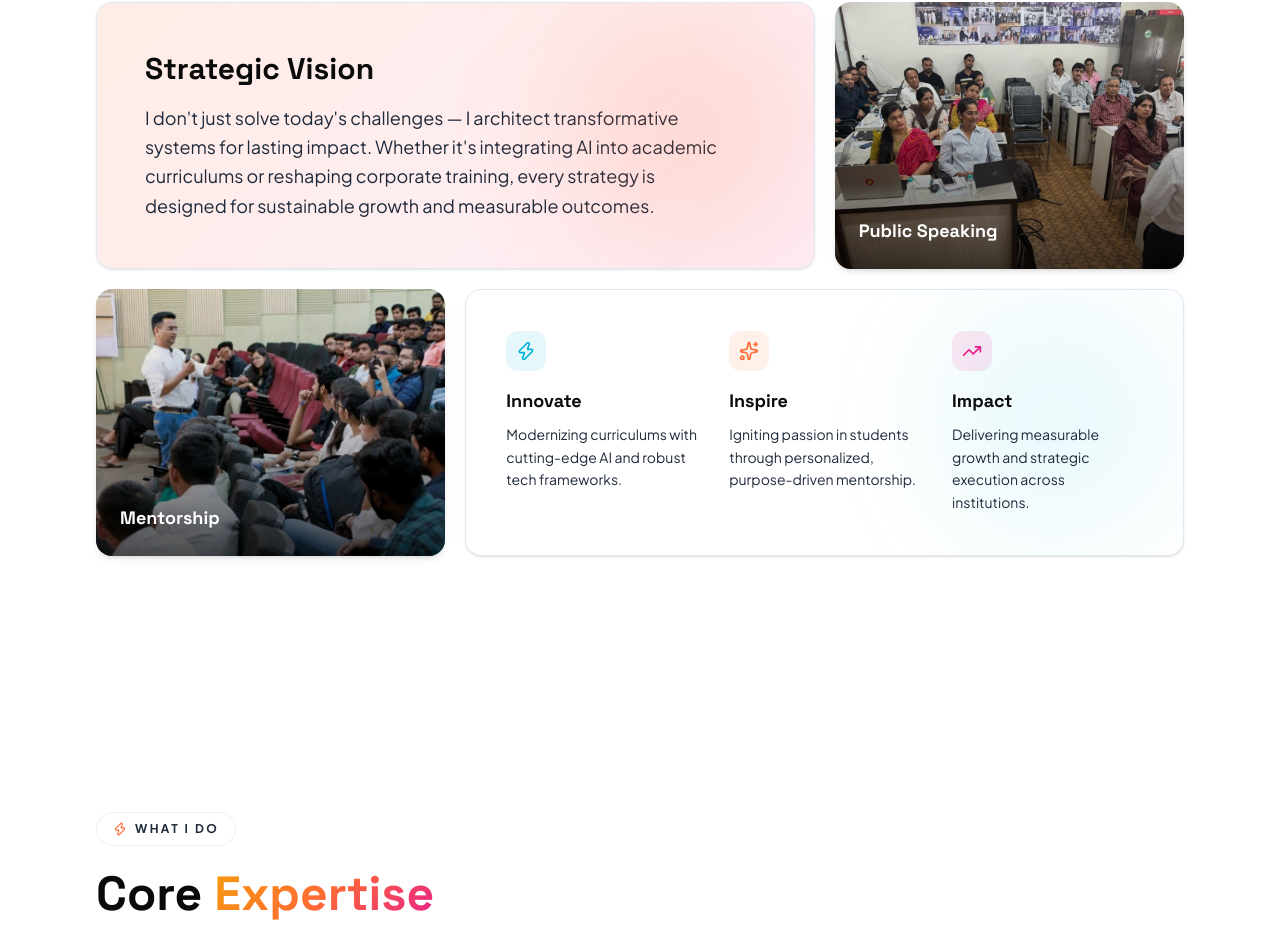
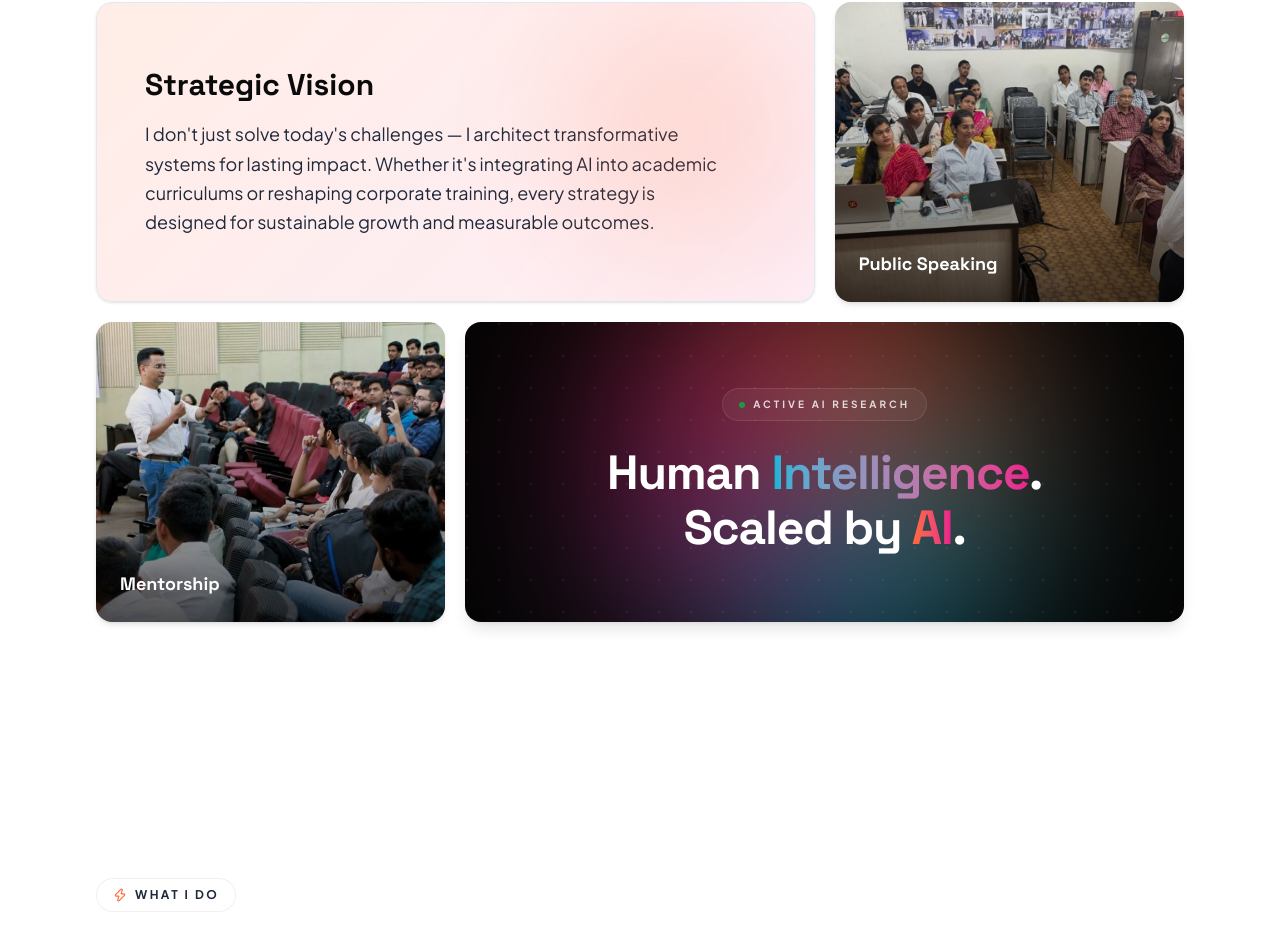
Before and after one commit to shteypandey28-hue/GS-Codebase, a React (Vite) app: page / in a window 1280 px wide. Shown: the part 1259-2198 px from the top of the page. Built offline with nearby package versions, Linux system fonts and the light colour scheme.

Commit message:
Feat: replaced pillars with a highly animated AI Core component

```diff
--- a/src/pages/Home.jsx
+++ b/src/pages/Home.jsx
@@ -265,34 +265,32 @@ export default function Home() {
               </div>
             </motion.div>
 
-            {/* Core Philosophy Pillars */}
-            <motion.div variants={fadeUp} className="md:col-span-2 md:row-span-1 rounded-2xl p-8 md:p-10 flex flex-col justify-center relative overflow-hidden group border border-border shadow-sm bg-white">
-              <div className="absolute top-0 right-0 w-64 h-64 rounded-full opacity-[0.08] blur-3xl group-hover:opacity-[0.15] transition-opacity duration-700" style={{ background: 'var(--color-electric)' }}></div>
+            {/* The "Crazy" AI Core Card */}
+            <motion.div variants={fadeUp} className="md:col-span-2 md:row-span-1 rounded-2xl p-0 flex flex-col items-center justify-center relative overflow-hidden group shadow-lg bg-[#050505] min-h-[300px]">
+              {/* Rotating Glowing Sphere */}
+              <motion.div
+                animate={{ rotate: 360, scale: [1, 1.2, 1] }}
+                transition={{
+                  rotate: { repeat: Infinity, duration: 15, ease: "linear" },
+                  scale: { repeat: Infinity, duration: 5, ease: "easeInOut" }
+                }}
+                className="absolute inset-0 m-auto w-[150%] md:w-96 h-96 rounded-full blur-[80px] opacity-60"
+                style={{ background: 'conic-gradient(from 0deg, var(--color-electric), var(--color-magenta), var(--color-flame), var(--color-electric))' }}
+              ></motion.div>
 
-              <div className="grid grid-cols-1 md:grid-cols-3 gap-8 relative z-10">
-                <div>
-                  <div className="w-10 h-10 rounded-xl bg-electric/10 flex items-center justify-center text-electric mb-4">
-                    <Zap className="w-5 h-5" />
-                  </div>
-                  <h4 className="font-display font-bold text-lg text-text-primary mb-2">Innovate</h4>
-                  <p className="text-text-secondary text-sm leading-relaxed">Modernizing curriculums with cutting-edge AI and robust tech frameworks.</p>
+              {/* Noise / Grid overlay for texture */}
+              <div className="absolute inset-0 opacity-[0.07]" style={{ backgroundImage: 'radial-gradient(circle at 2px 2px, white 1px, transparent 0)', backgroundSize: '32px 32px' }}></div>
+
+              {/* Content */}
+              <div className="relative z-10 flex flex-col items-center text-center px-6 py-12">
+                <div className="inline-flex items-center gap-2 px-4 py-2 rounded-full border border-white/10 bg-white/5 backdrop-blur-md text-[10px] uppercase tracking-[0.3em] font-bold text-white/80 mb-6 group-hover:bg-white/10 transition-colors duration-500">
+                  <span className="w-1.5 h-1.5 rounded-full bg-lime animate-pulse"></span>
+                  Active AI Research
                 </div>
-
-                <div>
-                  <div className="w-10 h-10 rounded-xl bg-flame/10 flex items-center justify-center text-flame mb-4">
-                    <Sparkles className="w-5 h-5" />
-                  </div>
-                  <h4 className="font-display font-bold text-lg text-text-primary mb-2">Inspire</h4>
-                  <p className="text-text-secondary text-sm leading-relaxed">Igniting passion in students through personalized, purpose-driven mentorship.</p>
-                </div>
-
-                <div>
-                  <div className="w-10 h-10 rounded-xl bg-magenta/10 flex items-center justify-center text-magenta mb-4">
-                    <TrendingUp className="w-5 h-5" />
-                  </div>
-                  <h4 className="font-display font-bold text-lg text-text-primary mb-2">Impact</h4>
-                  <p className="text-text-secondary text-sm leading-relaxed">Delivering measurable growth and strategic execution across institutions.</p>
-                </div>
+                <h3 className="font-display text-3xl md:text-4xl lg:text-5xl font-bold text-white tracking-tight leading-[1.15]">
+                  Human <span className="text-transparent bg-clip-text bg-gradient-to-r from-electric to-magenta">Intelligence</span>.<br/>
+                  Scaled by <span className="text-transparent bg-clip-text bg-gradient-to-r from-flame to-magenta">AI</span>.
+                </h3>
               </div>
             </motion.div>
           </div>
```
